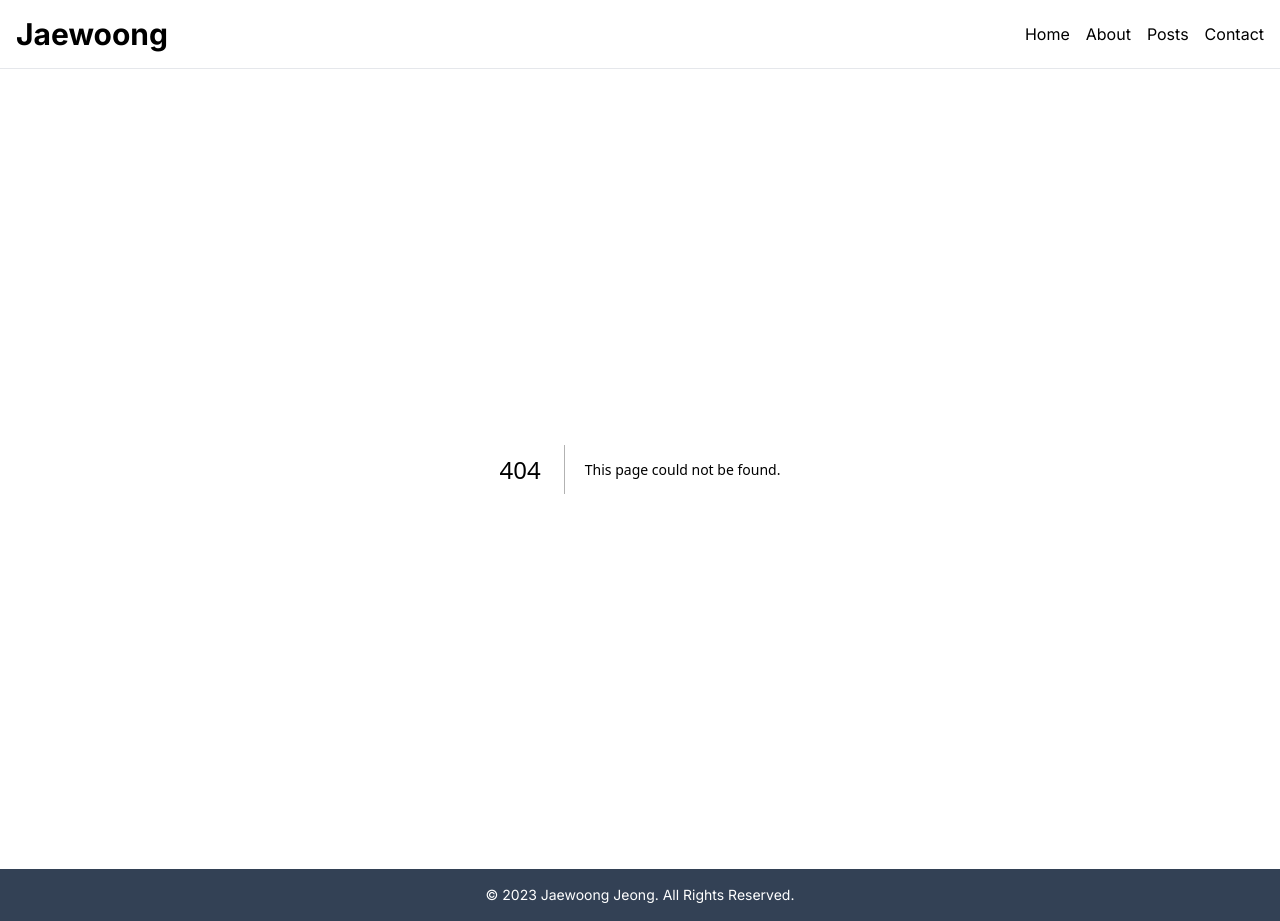
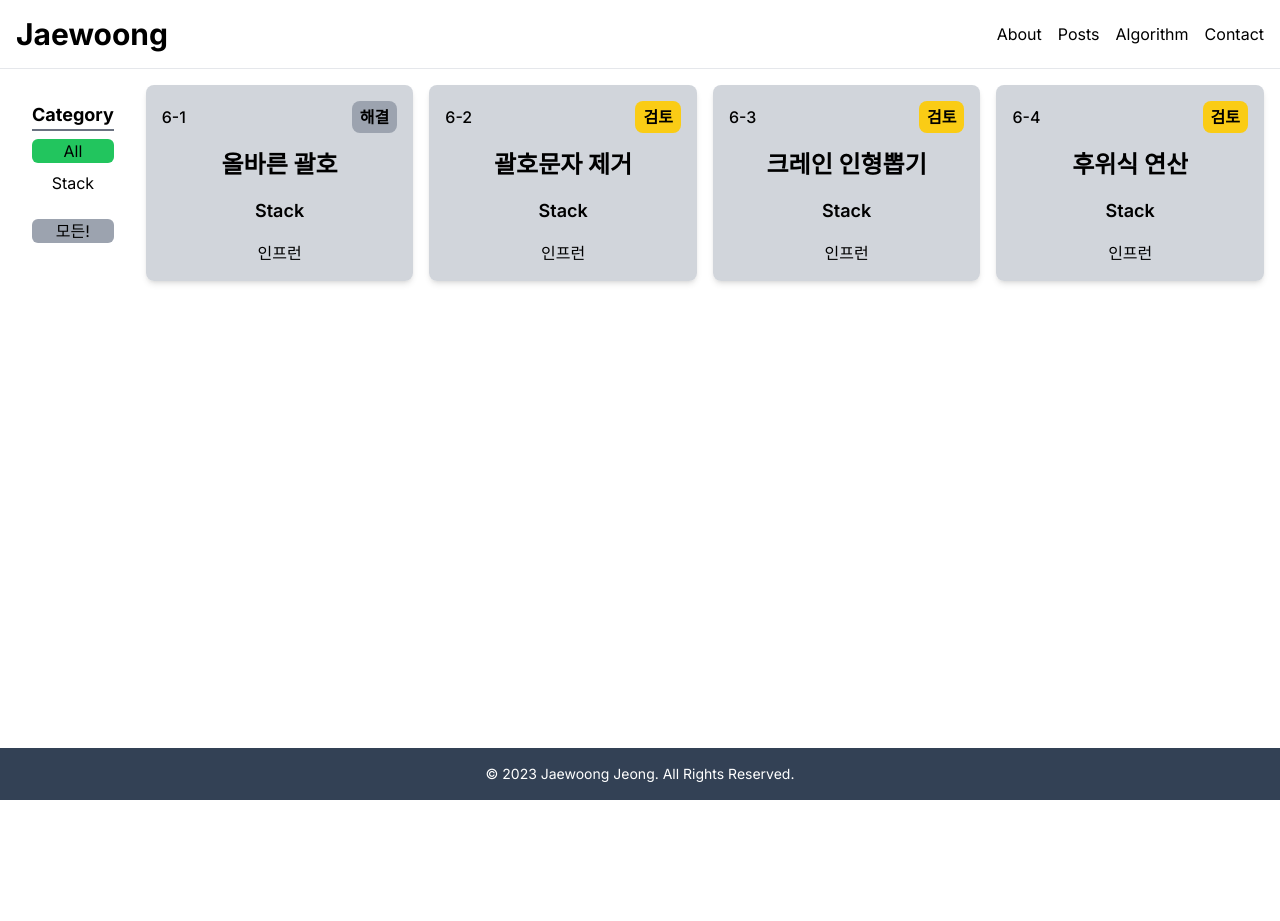
Before and after one commit to dixk3458/Blog, a Next.js app: page /algorithm in a window 1280 px wide. Before the commit this address had no page. After the commit the page ends 800 px from the top, so only its background shows below. Built offline with nearby package versions, Linux system fonts and the light colour scheme.

Commit message:
AlgorithmPage 생성 및 스타일링

```diff
--- a/data/algorithms/algorithm.json
+++ b/data/algorithms/algorithm.json
@@ -3,6 +3,7 @@
     "title": "올바른 괄호",
     "section": 6,
     "number": 1,
+    "needToReview": false,
     "category": "Stack",
     "source": "인프런"
   },
@@ -10,6 +11,7 @@
     "title": "괄호문자 제거",
     "section": 6,
     "number": 2,
+    "needToReview": true,
     "category": "Stack",
     "source": "인프런"
   },
@@ -17,6 +19,7 @@
     "title": "크레인 인형뽑기",
     "section": 6,
     "number": 3,
+    "needToReview": true,
     "category": "Stack",
     "source": "인프런"
   },
@@ -24,6 +27,7 @@
     "title": "후위식 연산",
     "section": 6,
     "number": 4,
+    "needToReview": true,
     "category": "Stack",
     "source": "인프런"
   }
--- /dev/null
+++ b/src/app/algorithm/page.tsx
@@ -0,0 +1,18 @@
+import FilterableAlgorithms from '@/components/FilterableAlgorithms';
+import { getAllAlgorithm } from '@/service/algorithm';
+
+export default async function AlgorithmPage() {
+  const algorithms = await getAllAlgorithm();
+  const categories = [
+    ...new Set(algorithms.map(algorithm => algorithm.category)),
+  ];
+
+  return (
+    <>
+      <FilterableAlgorithms
+        algorithms={algorithms}
+        categories={['All', ...categories]}
+      />
+    </>
+  );
+}
--- /dev/null
+++ b/src/components/AlgorithmCard.tsx
@@ -0,0 +1,33 @@
+import { Algorithm } from '@/service/algorithm';
+import Image from 'next/image';
+import Link from 'next/link';
+
+type Props = {
+  algorithm: Algorithm;
+};
+
+export default function AlgorithmCard({
+  algorithm: { title, category, needToReview, section, number, source },
+}: Props) {
+  return (
+    <Link href={`/algorithm/${title}`}>
+      <article className="rounded-lg overflow-hidden shadow-md hover:shadow-2xl">
+        <div className=" flex flex-col items-center p-4 gap-4 w-full bg-gray-300 ">
+          <div className="w-full flex justify-between items-center">
+            <span className="text-md font-medium">{`${section}-${number}`}</span>
+            <span
+              className={`rounded-lg py-1 px-2 font-bold ${
+                needToReview ? 'bg-yellow-400' : 'bg-gray-400'
+              }`}
+            >
+              {needToReview ? '검토' : '해결'}
+            </span>
+          </div>
+          <h2 className="text-2xl font-bold line-clamp-1">{title}</h2>
+          <h3 className="text-lg font-semibold">{category}</h3>
+          <span className="text-md font-medium">{source}</span>
+        </div>
+      </article>
+    </Link>
+  );
+}
--- /dev/null
+++ b/src/components/AlgorithmGrid.tsx
@@ -0,0 +1,20 @@
+import { Algorithm } from '@/service/algorithm';
+import AlgorithmCard from './AlgorithmCard';
+
+type Props = {
+  algorithms: Algorithm[];
+};
+
+export default function AlgorithmGrid({ algorithms }: Props) {
+  return (
+    <ul className='grow grid grid-cols-1 gap-4 sm:grid-cols-2 md:grid-cols-3 lg:grid-cols-4'>
+      {algorithms.map(algorithm => {
+        return (
+          <li key={algorithm.title}>
+            <AlgorithmCard algorithm={algorithm} />
+          </li>
+        );
+      })}
+    </ul>
+  );
+}
--- /dev/null
+++ b/src/components/FilterableAlgorithms.tsx
@@ -0,0 +1,53 @@
+'use client';
+
+import { Algorithm } from '@/service/algorithm';
+import Categories from './Categories';
+import { useState } from 'react';
+import AlgorithmGrid from './AlgorithmGrid';
+
+type Props = {
+  algorithms: Algorithm[];
+  categories: string[];
+};
+
+const ALL_ALGORITHM = 'All';
+
+export default function FilterableAlgorithms({
+  algorithms,
+  categories,
+}: Props) {
+  const [selected, setSelected] = useState(ALL_ALGORITHM);
+  const [reviewCheck, setReviewChcek] = useState(false);
+
+  const filtered =
+    reviewCheck && selected === ALL_ALGORITHM
+      ? algorithms.filter(algorithm => algorithm.needToReview)
+      : reviewCheck && selected !== ALL_ALGORITHM
+      ? algorithms.filter(
+          algorithm => algorithm.needToReview && algorithm.category === selected
+        )
+      : !reviewCheck && selected === ALL_ALGORITHM
+      ? algorithms
+      : algorithms.filter(algorithm => algorithm.category === selected);
+
+  return (
+    <section className="flex m-4 gap-4">
+      <aside className="flex flex-col items-center">
+        <Categories
+          categories={categories}
+          selected={selected}
+          onClick={category => setSelected(category)}
+        />
+        <button
+          className={` px-6 rounded-md ${
+            reviewCheck ? 'bg-yellow-400' : 'bg-gray-400'
+          }`}
+          onClick={() => setReviewChcek(prev => !prev)}
+        >
+          {reviewCheck ? '검토!' : '모든!'}
+        </button>
+      </aside>
+      <AlgorithmGrid algorithms={filtered} />
+    </section>
+  );
+}
--- a/src/components/Header.tsx
+++ b/src/components/Header.tsx
@@ -7,9 +7,9 @@ export default function Header() {
         <h1 className="text-3xl font-bold">Jaewoong</h1>
       </Link>
       <nav className="flex gap-4 capitalize">
-        <Link href="/">home</Link>
         <Link href="/about">about</Link>
         <Link href="/post">posts</Link>
+        <Link href="/algorithm">algorithm</Link>
         <Link href="/contact">contact</Link>
       </nav>
     </header>
--- /dev/null
+++ b/src/service/algorithm.ts
@@ -0,0 +1,24 @@
+import { readFile } from 'fs/promises';
+import path from 'path';
+
+export type Algorithm = {
+  title: string;
+  section: number;
+  number: number;
+  needToReview: boolean;
+  category: string;
+  source: string;
+};
+
+export async function getAllAlgorithm(): Promise<Algorithm[]> {
+  const filePath = path.join(
+    process.cwd(),
+    'data',
+    'algorithms',
+    'algorithm.json'
+  );
+
+  return readFile(filePath, 'utf-8').then<Algorithm[]>(data =>
+    JSON.parse(data)
+  );
+}
```
